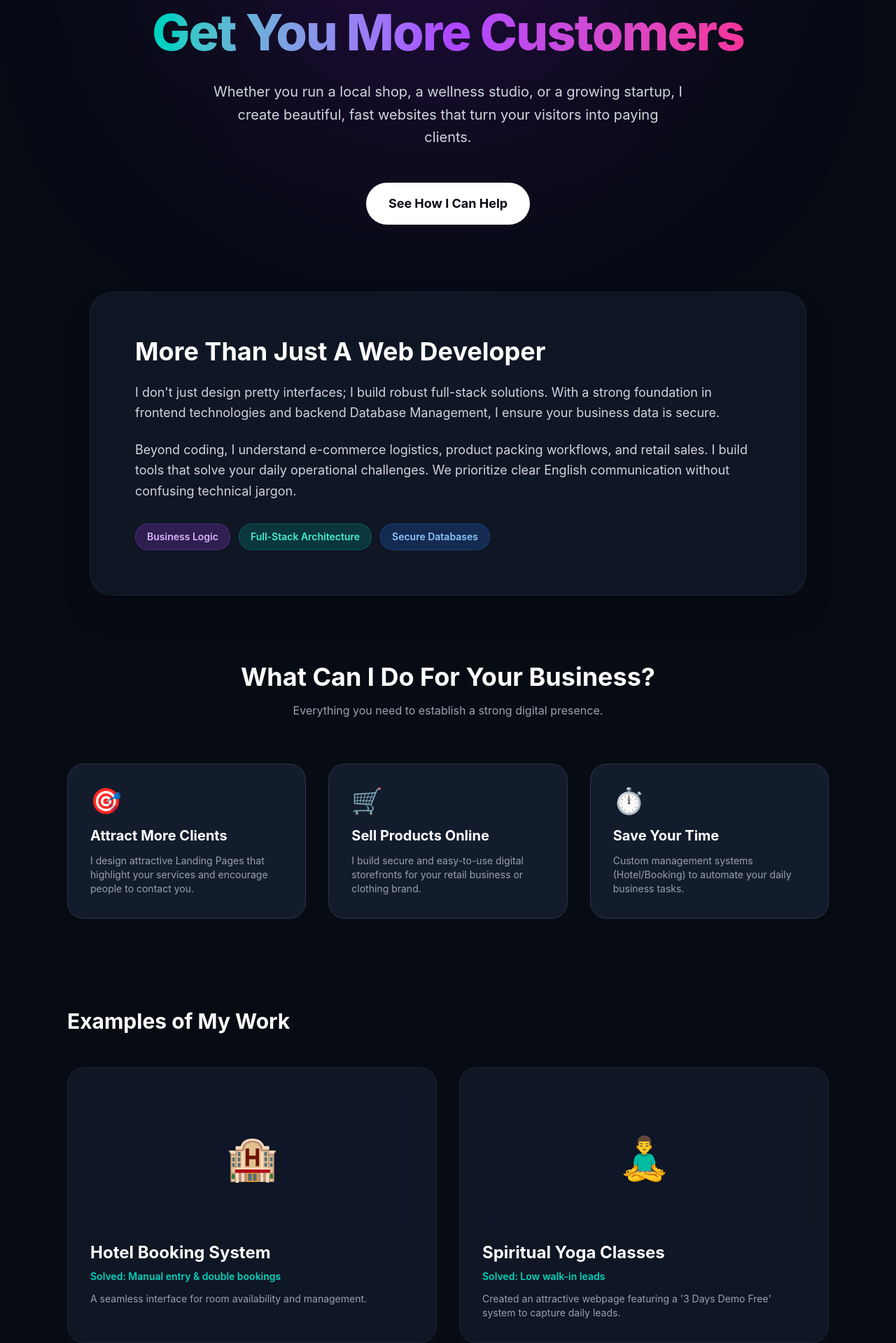
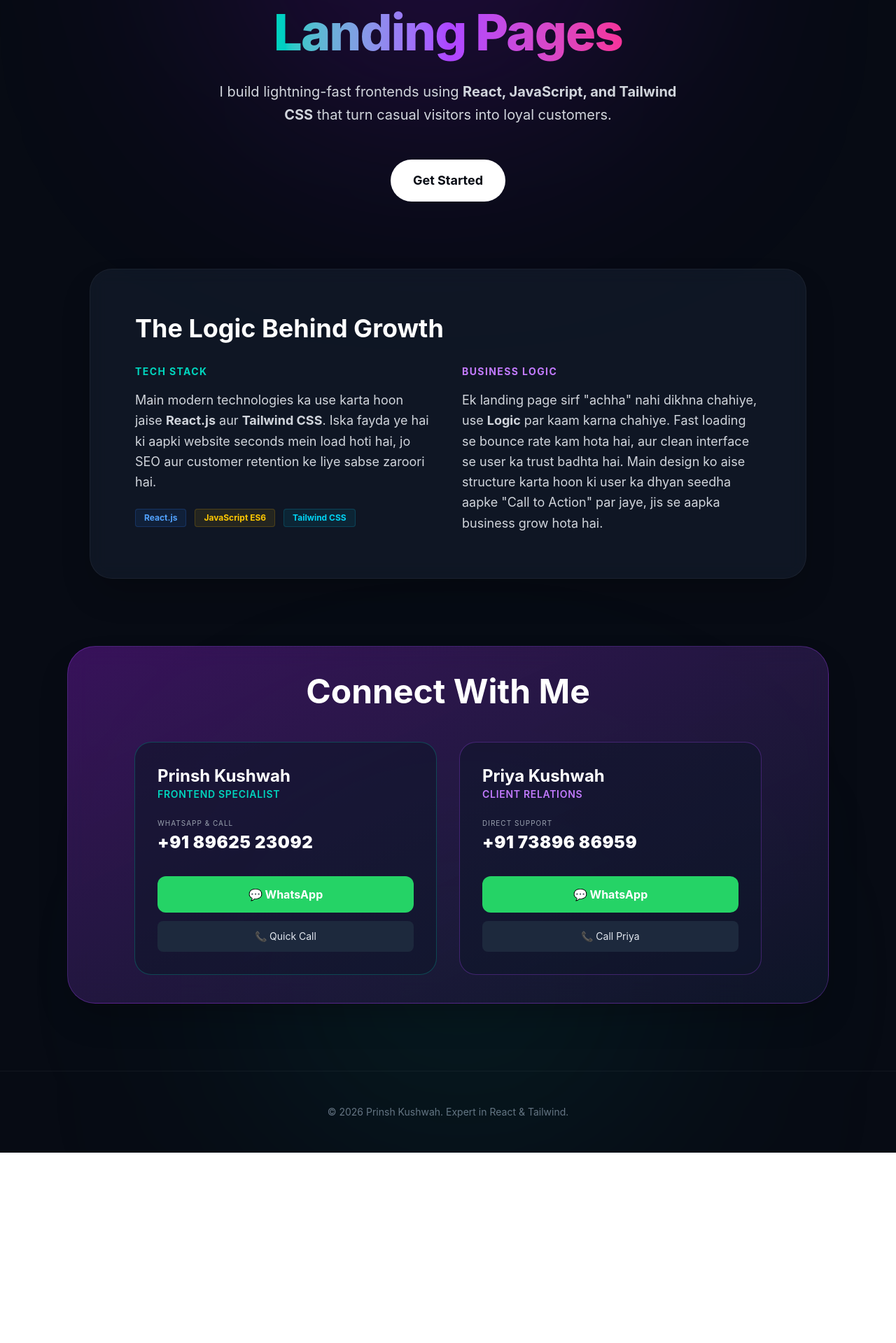
Before and after one commit to prinshkushwah07-ops/freelance-portfolio, a React (Vite) app: page / in a window 1280 px wide. Shown: the part 344-2263 px from the top of the page at 70% size. After the commit the page ends 1991 px from the top, so only its background shows below. Built offline with nearby package versions, Linux system fonts and the light colour scheme.

Commit message:
added business logic

```diff
--- a/src/App1.jsx
+++ b/src/App1.jsx
@@ -28,18 +28,13 @@ function App1() {
           </div>
         </div>
 
-        {/* Desktop Menu */}
         <div className="space-x-8 hidden md:flex items-center text-sm font-medium text-gray-300">
           <a href="#about" className="hover:text-purple-400 transition">About</a>
           <a href="#services" className="hover:text-teal-400 transition">Services</a>
           <a href="#projects" className="hover:text-purple-400 transition">Work</a>
           <a href="#contact" className="hover:text-teal-400 transition">Contact</a>
-          <a href="#contact" className="relative inline-flex h-10 items-center justify-center rounded-lg bg-gradient-to-r from-purple-600 to-indigo-600 px-6 font-medium text-white hover:scale-105 transition-all shadow-[0_0_15px_rgba(147,51,234,0.4)]">
-            Let's Talk
-          </a>
         </div>
 
-        {/* Mobile Menu Button */}
         <button
           className="md:hidden text-2xl text-white focus:outline-none z-50"
           onClick={() => setIsMenuOpen(!isMenuOpen)}
@@ -48,12 +43,12 @@ function App1() {
         </button>
       </nav>
 
-      {/* Mobile Menu Dropdown */}
+      {/* Mobile Menu */}
       {isMenuOpen && (
         <div className="md:hidden fixed top-[88px] left-0 w-full bg-[#070b14]/95 backdrop-blur-xl border-b border-white/10 z-40 flex flex-col p-6 gap-6 text-center shadow-2xl">
-          <a href="#about" onClick={closeMenu} className="text-lg font-medium text-gray-300 hover:text-purple-400">About</a>
-          <a href="#services" onClick={closeMenu} className="text-lg font-medium text-gray-300 hover:text-teal-400">Services</a>
-          <a href="#projects" onClick={closeMenu} className="text-lg font-medium text-gray-300 hover:text-purple-400">Work</a>
+          <a href="#about" onClick={closeMenu} className="text-lg font-medium text-gray-300">About</a>
+          <a href="#services" onClick={closeMenu} className="text-lg font-medium text-gray-300">Services</a>
+          <a href="#projects" onClick={closeMenu} className="text-lg font-medium text-gray-300">Work</a>
           <a href="#contact" onClick={closeMenu} className="bg-gradient-to-r from-purple-600 to-indigo-600 py-3 rounded-lg font-bold text-white mx-10">Contact Now</a>
         </div>
       )}
@@ -61,141 +56,83 @@ function App1() {
       {/* HERO SECTION */}
       <main className="relative flex flex-col items-center justify-center text-center px-6 pt-24 pb-24 z-10">
         <div className="group inline-flex items-center gap-2 px-5 py-2 mb-8 rounded-full bg-slate-800/60 border border-purple-500/30 text-purple-300 text-sm font-medium backdrop-blur-sm">
-          <span className="relative flex h-3 w-3">
-            <span className="animate-ping absolute inline-flex h-full w-full rounded-full bg-teal-400 opacity-75"></span>
-            <span className="relative inline-flex rounded-full h-3 w-3 bg-teal-500"></span>
-          </span>
-          Helping local businesses grow online
+          Expert in React & Modern Frontend
         </div>
         <h1 className="text-5xl md:text-7xl font-extrabold tracking-tight mb-6 leading-tight text-white">
-          I build websites that <br className="hidden md:block" />
+          High-Converting <br className="hidden md:block" />
           <span className="text-transparent bg-clip-text bg-gradient-to-r from-teal-400 via-purple-500 to-pink-500">
-            Get You More Customers
+            Landing Pages
           </span>
         </h1>
         <p className="text-gray-300 text-lg md:text-xl max-w-2xl mb-12 leading-relaxed">
-          Whether you run a local shop, a wellness studio, or a growing startup, I create beautiful, fast websites that turn your visitors into paying clients.
+          I build lightning-fast frontends using <strong>React, JavaScript, and Tailwind CSS</strong> that turn casual visitors into loyal customers.
         </p>
-        <a href="#services" className="bg-white text-[#070b14] px-8 py-4 rounded-full text-lg font-bold hover:scale-105 transition-all">
-          See How I Can Help
+        <a href="#contact" className="bg-white text-[#070b14] px-8 py-4 rounded-full text-lg font-bold hover:scale-105 transition-all">
+          Get Started
         </a>
       </main>
 
-      {/* ABOUT ME */}
+      {/* ABOUT & LOGIC SECTION */}
       <section id="about" className="relative px-6 lg:px-24 pb-24 z-10">
         <div className="bg-slate-800/40 backdrop-blur-md border border-white/5 rounded-[2rem] p-10 md:p-16 max-w-5xl mx-auto shadow-2xl">
-          <h2 className="text-3xl md:text-4xl font-bold text-white mb-6 text-left">More Than Just A Web Developer</h2>
-          <p className="text-gray-300 text-lg leading-relaxed mb-6 text-left">
-            I don't just design pretty interfaces; I build robust full-stack solutions. With a strong foundation in frontend technologies and backend Database Management, I ensure your business data is secure.
-          </p>
-          <p className="text-gray-300 text-lg leading-relaxed mb-8 text-left">
-            Beyond coding, I understand e-commerce logistics, product packing workflows, and retail sales. I build tools that solve your daily operational challenges. We prioritize clear English communication without confusing technical jargon.
-          </p>
-          <div className="flex flex-wrap gap-3">
-            <span className="bg-purple-500/20 text-purple-300 px-4 py-2 rounded-full text-sm font-semibold border border-purple-500/30">Business Logic</span>
-            <span className="bg-teal-500/20 text-teal-300 px-4 py-2 rounded-full text-sm font-semibold border border-teal-500/30">Full-Stack Architecture</span>
-            <span className="bg-blue-500/20 text-blue-300 px-4 py-2 rounded-full text-sm font-semibold border border-blue-500/30">Secure Databases</span>
+          <h2 className="text-3xl md:text-4xl font-bold text-white mb-8 text-left">The Logic Behind Growth</h2>
+
+          <div className="grid grid-cols-1 md:grid-cols-2 gap-10">
+            <div>
+              <h3 className="text-teal-400 font-bold mb-4 uppercase tracking-widest text-sm">Tech Stack</h3>
+              <p className="text-gray-300 text-lg leading-relaxed mb-6">
+                Main modern technologies ka use karta hoon jaise <strong>React.js</strong> aur <strong>Tailwind CSS</strong>. Iska fayda ye hai ki aapki website seconds mein load hoti hai, jo SEO aur customer retention ke liye sabse zaroori hai.
+              </p>
+              <div className="flex flex-wrap gap-3">
+                <span className="bg-blue-500/10 text-blue-400 px-3 py-1 rounded border border-blue-500/20 text-xs font-bold">React.js</span>
+                <span className="bg-yellow-500/10 text-yellow-400 px-3 py-1 rounded border border-yellow-500/20 text-xs font-bold">JavaScript ES6</span>
+                <span className="bg-cyan-500/10 text-cyan-400 px-3 py-1 rounded border border-cyan-500/20 text-xs font-bold">Tailwind CSS</span>
+              </div>
+            </div>
+
+            <div>
+              <h3 className="text-purple-400 font-bold mb-4 uppercase tracking-widest text-sm">Business Logic</h3>
+              <p className="text-gray-300 text-lg leading-relaxed">
+                Ek landing page sirf "achha" nahi dikhna chahiye, use <strong>Logic</strong> par kaam karna chahiye. Fast loading se bounce rate kam hota hai, aur clean interface se user ka trust badhta hai. Main design ko aise structure karta hoon ki user ka dhyan seedha aapke "Call to Action" par jaye, jis se aapka business grow hota hai.
+              </p>
+            </div>
           </div>
         </div>
       </section>
 
-      {/* SERVICES */}
-      <section id="services" className="relative px-6 lg:px-24 pb-32 z-10">
-        <div className="text-center mb-16">
-          <h2 className="text-3xl md:text-4xl font-bold text-white mb-4">What Can I Do For Your Business?</h2>
-          <p className="text-gray-400">Everything you need to establish a strong digital presence.</p>
-        </div>
-        <div className="grid grid-cols-1 md:grid-cols-3 gap-8">
-          <div className="bg-slate-800/60 p-8 rounded-3xl border border-white/10 hover:border-teal-500/50 transition-colors">
-            <div className="text-4xl mb-4">🎯</div>
-            <h3 className="text-xl font-bold text-white mb-3">Attract More Clients</h3>
-            <p className="text-gray-400 text-sm">I design attractive Landing Pages that highlight your services and encourage people to contact you.</p>
-          </div>
-          <div className="bg-slate-800/60 p-8 rounded-3xl border border-white/10 hover:border-purple-500/50 transition-colors">
-            <div className="text-4xl mb-4">🛒</div>
-            <h3 className="text-xl font-bold text-white mb-3">Sell Products Online</h3>
-            <p className="text-gray-400 text-sm">I build secure and easy-to-use digital storefronts for your retail business or clothing brand.</p>
-          </div>
-          <div className="bg-slate-800/60 p-8 rounded-3xl border border-white/10 hover:border-pink-500/50 transition-colors">
-            <div className="text-4xl mb-4">⏱️</div>
-            <h3 className="text-xl font-bold text-white mb-3">Save Your Time</h3>
-            <p className="text-gray-400 text-sm">Custom management systems (Hotel/Booking) to automate your daily business tasks.</p>
-          </div>
-        </div>
-      </section>
-
-      {/* PROJECTS */}
-      <section id="projects" className="relative px-6 lg:px-24 pb-32 z-10">
-        <h2 className="text-3xl font-bold text-white mb-12">Examples of My Work</h2>
-        <div className="grid grid-cols-1 md:grid-cols-2 gap-8">
-          <div className="group bg-slate-800/40 p-8 rounded-3xl border border-white/5 hover:border-purple-500/50 transition-all">
-            <div className="bg-slate-900/50 h-48 rounded-xl mb-6 flex items-center justify-center text-6xl">🏨</div>
-            <h3 className="text-2xl font-bold text-white mb-2">Hotel Booking System</h3>
-            <p className="text-teal-400 text-sm font-semibold mb-3">Solved: Manual entry & double bookings</p>
-            <p className="text-gray-400 text-sm">A seamless interface for room availability and management.</p>
-          </div>
-          <div className="group bg-slate-800/40 p-8 rounded-3xl border border-white/5 hover:border-teal-500/50 transition-all">
-            <div className="bg-slate-900/50 h-48 rounded-xl mb-6 flex items-center justify-center text-6xl">🧘‍♂️</div>
-            <h3 className="text-2xl font-bold text-white mb-2">Spiritual Yoga Classes</h3>
-            <p className="text-teal-400 text-sm font-semibold mb-3">Solved: Low walk-in leads</p>
-            <p className="text-gray-400 text-sm">Created an attractive webpage featuring a '3 Days Demo Free' system to capture daily leads.</p>
-          </div>
-        </div>
-      </section>
-
-      {/* TEAM CONTACT SECTION (Fixed Links) */}
+      {/* CONTACT SECTION (Numbers ready for update) */}
       <section id="contact" className="relative px-6 lg:px-24 pb-24 z-10">
-        <div className="bg-gradient-to-br from-purple-900/60 to-slate-900/80 backdrop-blur-lg p-10 rounded-[2.5rem] border border-purple-500/30 text-center relative overflow-hidden shadow-2xl">
-          <h2 className="text-3xl md:text-5xl font-bold text-white mb-12">Let's Discuss Your Project</h2>
+        <div className="bg-gradient-to-br from-purple-900/60 to-slate-900/80 backdrop-blur-lg p-10 rounded-[2.5rem] border border-purple-500/30 text-center shadow-2xl">
+          <h2 className="text-3xl md:text-5xl font-bold text-white mb-12">Connect With Me</h2>
           <div className="grid grid-cols-1 md:grid-cols-2 gap-8 max-w-4xl mx-auto text-left">
 
-            {/* Developer Card */}
-            <div className="bg-slate-900/60 p-8 rounded-3xl border border-teal-500/30 flex flex-col h-full relative overflow-hidden">
-              <div className="absolute top-0 right-0 w-20 h-20 bg-teal-500/10 blur-xl rounded-full"></div>
+            {/* Yahan aap apna naya number daal sakte hain */}
+            <div className="bg-slate-900/60 p-8 rounded-3xl border border-teal-500/30 flex flex-col h-full">
+              <h3 className="text-2xl font-bold text-white">Prinsh Kushwah</h3>
+              <p className="text-teal-400 text-sm mb-6 font-semibold uppercase tracking-wider">Frontend Specialist</p>
 
-              <h3 className="text-2xl font-bold text-white">Prinsh Kushwah</h3>
-              <p className="text-teal-400 text-sm mb-6 font-semibold uppercase tracking-wider">Lead Developer</p>
-
-              {/* Visible Contact Details */}
               <div className="mb-8">
-                <p className="text-gray-400 text-[10px] uppercase tracking-widest mb-1">Direct Line</p>
+                <p className="text-gray-400 text-[10px] uppercase tracking-widest mb-1">WhatsApp & Call</p>
                 <p className="text-2xl font-black text-white tracking-wide">+91 89625 23092</p>
-                <p className="text-sm text-gray-400 mt-1 font-medium">prinshkushwah07@gmail.com</p>
               </div>
 
               <div className="mt-auto flex flex-col gap-3">
-                <a href="https://wa.me/918962523092?text=Hi%20Prinsh,%20I%20need%20a%20website" target="_blank" rel="noreferrer" className="flex items-center justify-center gap-2 bg-[#25D366] text-white font-bold py-3.5 rounded-xl hover:bg-[#1fae54] transition-all">
-                  💬 Message on WhatsApp
-                </a>
-                <div className="flex gap-2 text-xs">
-                  <a href="tel:+918962523092" className="flex-1 text-center bg-slate-800 hover:bg-slate-700 border border-white/5 transition py-3 rounded-lg">📞 Call Now</a>
-                  <a href="mailto:prinshkushwah07@gmail.com" className="flex-1 text-center bg-slate-800 hover:bg-slate-700 border border-white/5 transition py-3 rounded-lg">✉️ Send Email</a>
-                </div>
+                <a href="https://wa.me/918962523092?text=Hi%20Prinsh,%20I%20want%20to%20grow%20my%20business" target="_blank" rel="noreferrer" className="flex items-center justify-center gap-2 bg-[#25D366] text-white font-bold py-3.5 rounded-xl hover:bg-[#1fae54] transition-all">💬 WhatsApp</a>
+                <a href="tel:+918962523092" className="text-center bg-slate-800 hover:bg-slate-700 py-3 rounded-lg text-sm">📞 Quick Call</a>
               </div>
             </div>
 
             {/* Manager Card */}
-            <div className="bg-slate-900/60 p-8 rounded-3xl border border-purple-500/30 flex flex-col h-full relative overflow-hidden">
-              <div className="absolute top-0 right-0 w-20 h-20 bg-purple-500/10 blur-xl rounded-full"></div>
-
+            <div className="bg-slate-900/60 p-8 rounded-3xl border border-purple-500/30 flex flex-col h-full">
               <h3 className="text-2xl font-bold text-white">Priya Kushwah</h3>
               <p className="text-purple-400 text-sm mb-6 font-semibold uppercase tracking-wider">Client Relations</p>
-
-              {/* Visible Contact Details */}
               <div className="mb-8">
-                <p className="text-gray-400 text-[10px] uppercase tracking-widest mb-1">Direct Line</p>
-                <p className="text-2xl font-black text-white tracking-wide">+91 96855 35001</p>
-                <p className="text-sm text-gray-400 mt-1 font-medium">prinshkushwah07@gmail.com</p>
+                <p className="text-gray-400 text-[10px] uppercase tracking-widest mb-1">Direct Support</p>
+                <p className="text-2xl font-black text-white tracking-wide">+91 73896 86959</p>
               </div>
-
               <div className="mt-auto flex flex-col gap-3">
-                <a href="https://wa.me/919685535001?text=Hi%20Priya,%20I%20have%20a%20project%20inquiry" target="_blank" rel="noreferrer" className="flex items-center justify-center gap-2 bg-[#25D366] text-white font-bold py-3.5 rounded-xl hover:bg-[#1fae54] transition-all">
-                  💬 Message on WhatsApp
-                </a>
-                <div className="flex gap-2 text-xs">
-                  <a href="tel:+919685535001" className="flex-1 text-center bg-slate-800 hover:bg-slate-700 border border-white/5 transition py-3 rounded-lg">📞 Call Now</a>
-                  <a href="mailto:prinshkushwah07@gmail.com" className="flex-1 text-center bg-slate-800 hover:bg-slate-700 border border-white/5 transition py-3 rounded-lg">✉️ Send Email</a>
-                </div>
+                <a href="https://wa.me/917389686959?text=Hi%20Priya,%20I%20have%20a%20project%20query" target="_blank" rel="noreferrer" className="flex items-center justify-center gap-2 bg-[#25D366] text-white font-bold py-3.5 rounded-xl hover:bg-[#1fae54] transition-all">💬 WhatsApp</a>
+                <a href="tel:+917389686959" className="text-center bg-slate-800 hover:bg-slate-700 py-3 rounded-lg text-sm">📞 Call Priya</a>
               </div>
             </div>
 
@@ -203,15 +140,9 @@ function App1() {
         </div>
       </section>
 
-      {/* FOOTER */}
       <footer className="p-12 border-t border-white/5 text-center text-gray-500 text-sm bg-[#070b14]">
-        <p>© 2026 Prinsh Kushwah. All rights reserved.</p>
-        <div className="flex justify-center gap-6 mt-4 font-bold text-gray-400 uppercase tracking-widest text-[10px]">
-          <a href="#" className="hover:text-cyan-400 transition">LinkedIn</a>
-          <a href="#" className="hover:text-purple-400 transition">GitHub</a>
-        </div>
+        <p>© 2026 Prinsh Kushwah. Expert in React & Tailwind.</p>
       </footer>
-
     </div>
   );
 }
```
